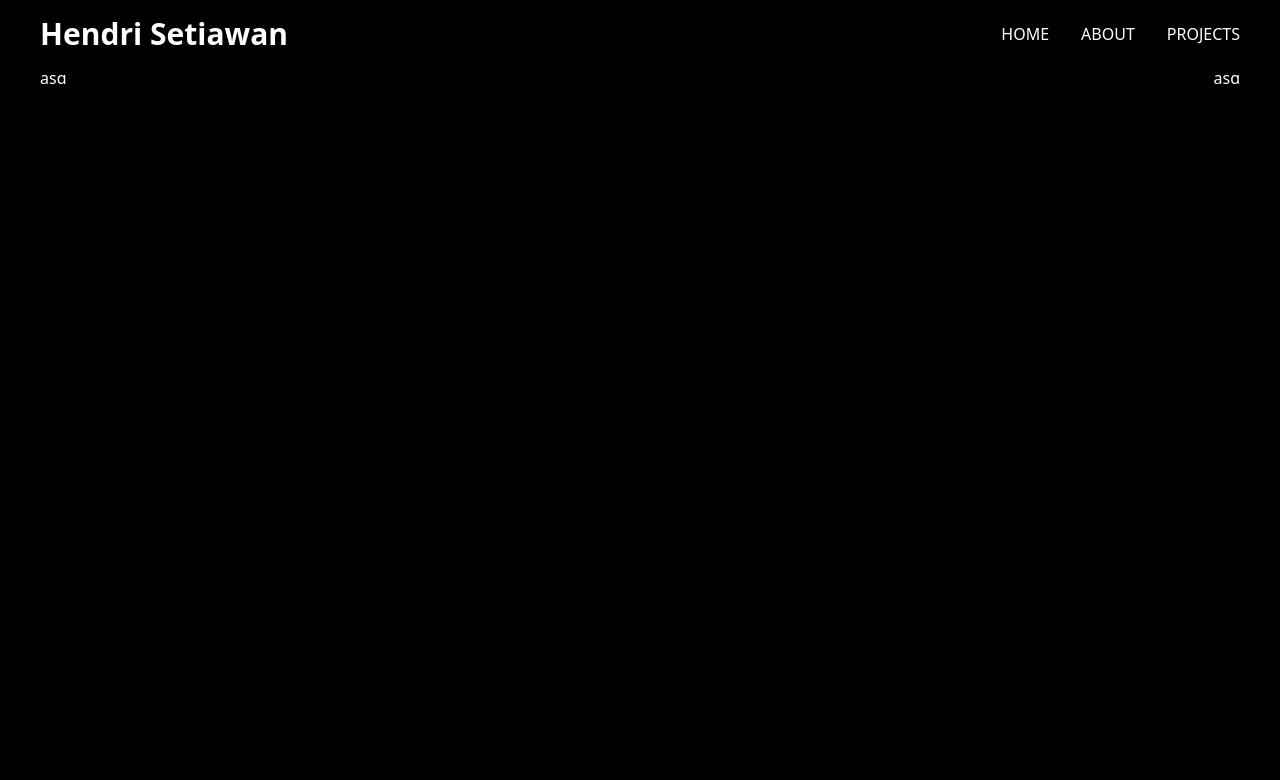
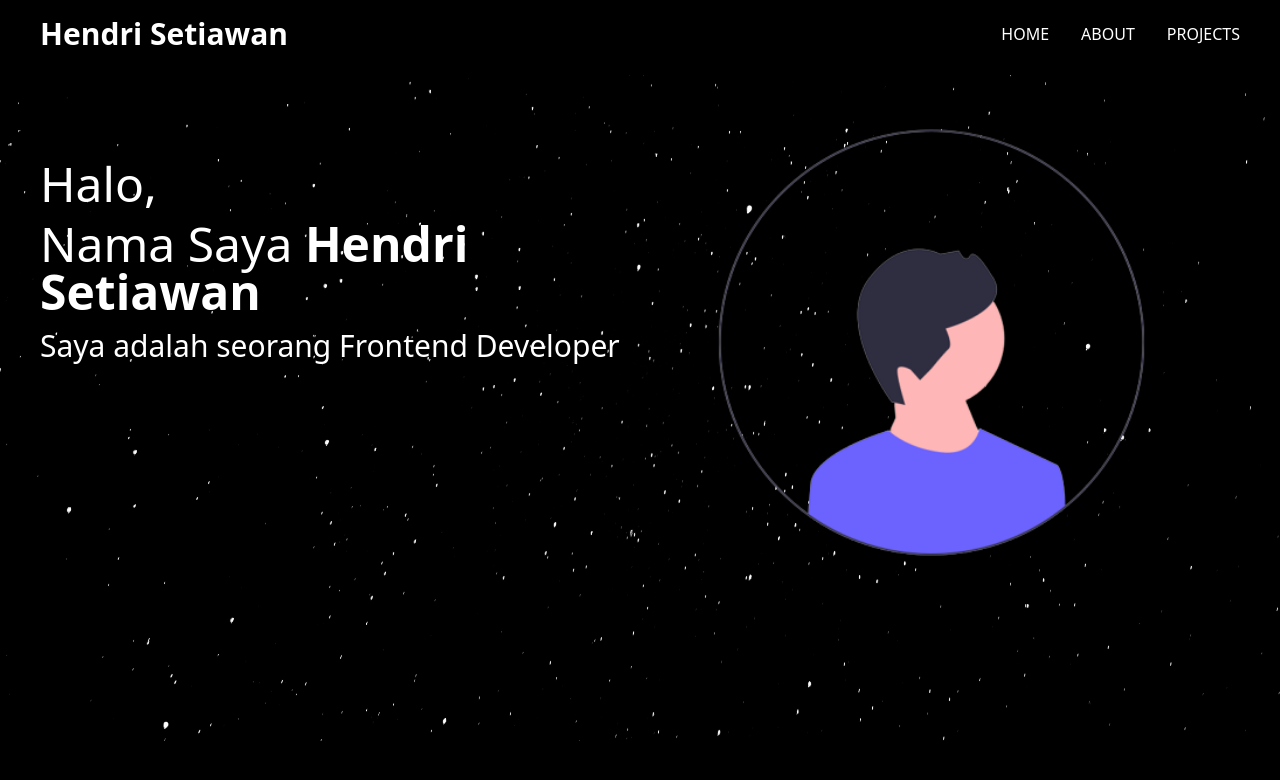
Before and after one commit to hendri213/coba_coding3, a Next.js app: page / in a window 1280 px wide. Shown: the top 780 px of the page. Built offline with nearby package versions, Linux system fonts and the light colour scheme.

Commit message:
menambahkan background dan membuat animasi typing  yang belum selesai

```diff
--- a/src/app/globals.css
+++ b/src/app/globals.css
@@ -1,3 +1,31 @@
 @tailwind base;
 @tailwind components;
 @tailwind utilities;
+
+body {
+   background-image: url('../../public/background.jpg');
+   background-position: center;
+   background-repeat: no-repeat;
+   background-size: cover;
+
+}
+
+.content { display: inline-block; }
+
+.text {
+    width: 100%;
+    overflow: hidden;
+    animation:
+       typing 2s steps(18),
+       cursor .4s step-end infinite alternate;
+}
+
+/* cursor blinking */
+@keyframes cursor {
+    50% { border-color: transparent }
+}
+
+/* typing effect */
+@keyframes typing {
+    from { width: 0 }
+}
--- a/src/app/page.js
+++ b/src/app/page.js
@@ -1,9 +1,23 @@
+import Image from 'next/image'
+import './globals.css'
+
 const Home = () => {
   return (
     <div className="md:px-10 px-7 py-4 mt-[50px]">
       <div className="flex items-center justify-between">
-        <div className="flex">asd</div>
-        <div className="flex">asd</div>
+        <div className="flex flex-col mb-[160px] content">
+          <p className="text-5xl">Halo,</p>
+          <h2 className='text-5xl mt-3'>Nama Saya <span className="font-semibold">Hendri Setiawan</span></h2>
+          <p className="text-3xl mt-3  animate-type group-hover:animate-type-reverse whitespace-nowrap text-brand-accent will-change-transform  text">Saya adalah seorang Frontend Developer</p>
+        </div>
+        <div className="flex">
+        <Image
+         src="/profile.png"
+         width={700}
+         height={700}
+         alt="profile"
+       />
+        </div>
       </div>
     </div>
   )
```
Also changed, not shown: public/background.jpg (added), public/profile.png (added).
